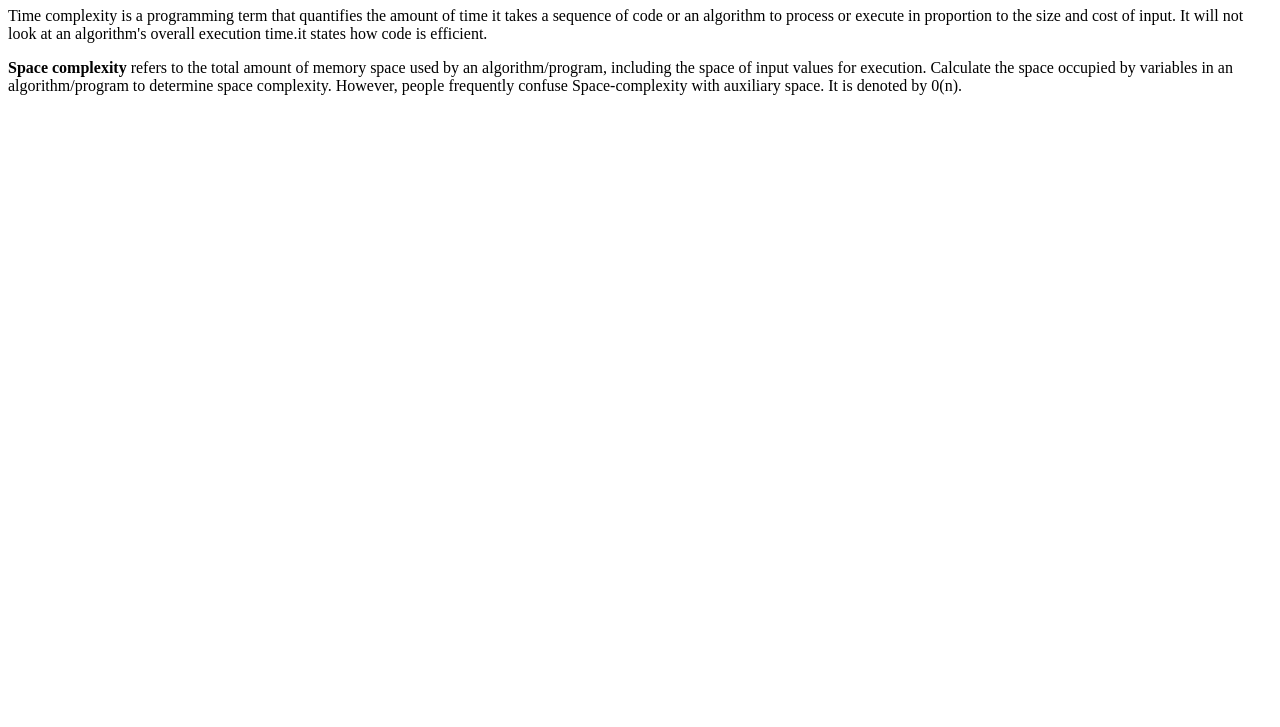
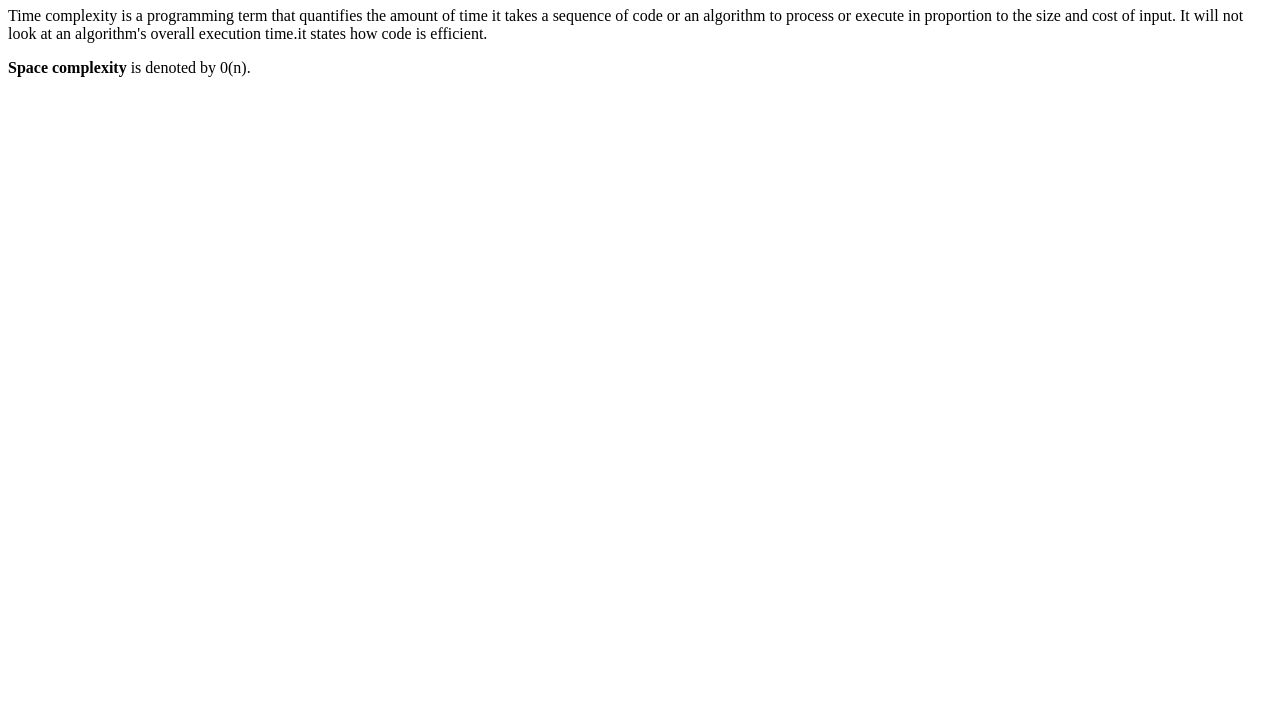
Before and after one commit to acciojob/time-and-space-complexity-yogniku, a website: page main.html in a window 1280 px wide. Shown: the part 73-800 px from the top of the page. Drawn offline with Linux system fonts and the light colour scheme.

Commit message:
created a submission

```diff
--- a/main.html
+++ b/main.html
@@ -9,7 +9,7 @@
 <body>
 	<h1>Time and Space Complexity</h1>
 	<p>Time complexity is a programming term that quantifies the amount of time it takes a sequence of code or an algorithm to process or execute in proportion to the size and cost of input. It will not look at an algorithm's overall execution time.it states how code is efficient.</p>
-	 <p><b>Space complexity</b> refers to the total amount of memory space used by an algorithm/program, including the space of input values for execution. Calculate the space occupied by variables in an algorithm/program to determine space complexity. However, people frequently confuse Space-complexity with auxiliary space. It is denoted by 0(n).</p>
+	 <p><b>Space complexity</b> is denoted by 0(n).</p>
     <script type="text/javascript" src="./script.js">
 </script>
 
```
